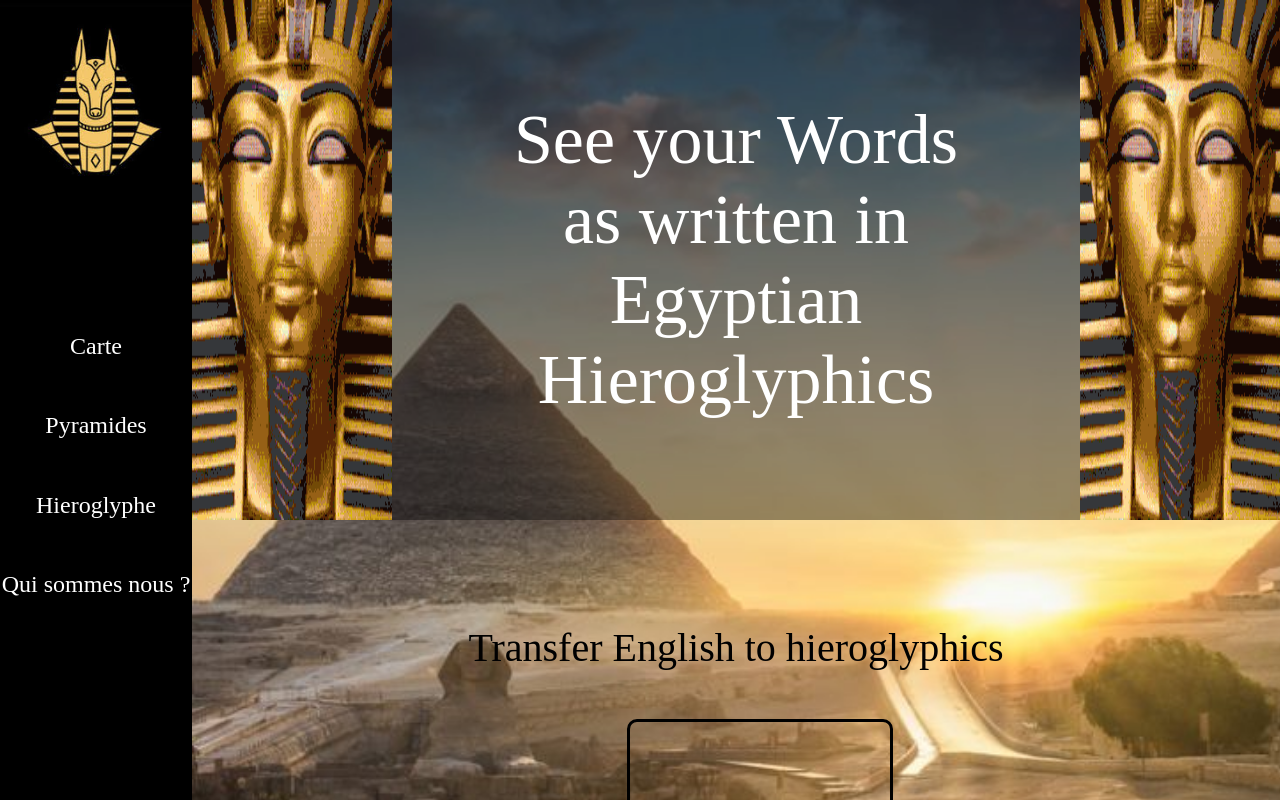
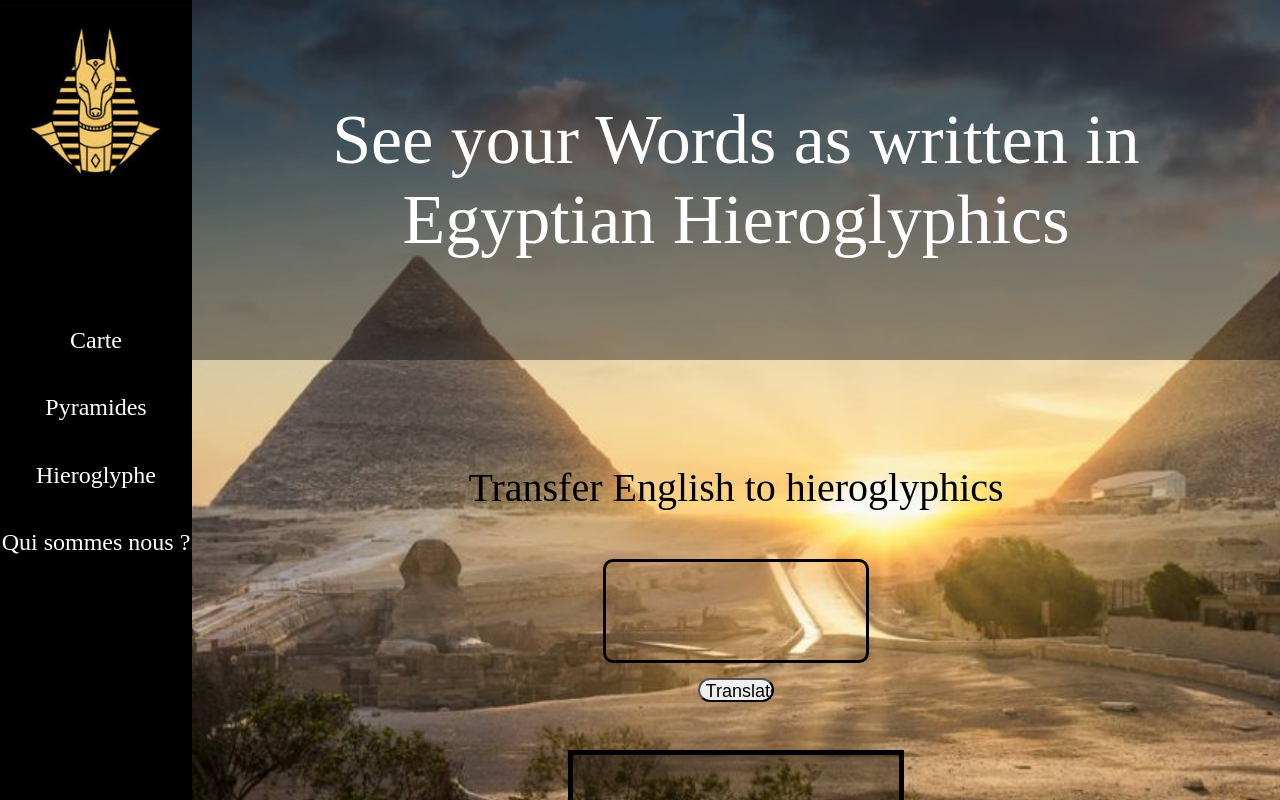
Before and after one commit to AmjadLille/ancient-egypt-hackaton, a React (Create React App) app in the folder egypt/: page /traduire in a window 1280 px wide. Shown: the top 800 px of the page. Built offline with nearby package versions, Linux system fonts and the light colour scheme; a web font is replaced by a local one.

Commit message:
fin style

```diff
--- a/egypt/src/components/traduire-page/traduire.jsx
+++ b/egypt/src/components/traduire-page/traduire.jsx
@@ -31,15 +31,15 @@ class Traduire extends React.Component {
     return (
       <Container>
         <Header>
-          <img src="/images/eye.gif" alt="eye" />
+          {/* <img src="/images/eye.gif" alt="eye" /> */}
           <Title style={{ fontFamily: "'Big Shoulders Inline Text', cursive" }}>See your Words as written in Egyptian Hieroglyphics </Title>
-          <img src="/images/eye.gif" alt="eye" />
+          {/* <img src="/images/eye.gif" alt="eye" /> */}
         </Header>
         <Label style={{ fontFamily: "'Big Shoulders Inline Text', cursive" }}>Transfer English to hieroglyphics</Label>
         <Trad>
           <form onSubmit={this.handleSubmit}>
             <Text value={text} onChange={this.handleChange} rows={5} cols={50} />
-            <input type="submit" value="Translate" style={{ marginTop: "15px", height: "3vh", fontSize: "18px" }} />
+            <input type="submit" value="Translate" style={{ marginTop: "15px", height: "3vh", width: "6vw", fontSize: "18px", borderRadius: "25px" }} />
           </form>
         </Trad>
 
--- a/egypt/src/components/traduire-page/traduire.style.js
+++ b/egypt/src/components/traduire-page/traduire.style.js
@@ -4,11 +4,14 @@ export const Container = styled.div`
   background-image: url("/images/egypt.jpg");
   width: 100%;
   min-height: 100vh;
+  max-height: 150vh;
   background-size: cover;
   form {
     margin: 6vh auto;
     display: flex;
     flex-direction: column;
+    justify-content: center;
+    align-items: center;
     width: 20%;
   }
 `;
@@ -37,8 +40,7 @@ export const Text = styled.input`
   border-radius: 10px;
   font-size: 20px;
   font-weight: bolder;
-  left: 30%;
-  top: 200px;
+
   background: transparent;
   &:focus {
     outline: none;
@@ -51,28 +53,6 @@ export const Text = styled.input`
   ::placeholder {
     color: white;
     opacity: 0.6;
-  }
-`;
-
-export const Button = styled.button`
-  width: 20vw;
-  height: 30px;
-  margin-top: 10px;
-  transition: all 0.5s ease;
-  color: black;
-  border: 3px solid black;
-  font-family: "Montserrat", sans-serif;
-  text-transform: uppercase;
-  text-align: center;
-
-  font-size: 14px;
-  background-color: transparent;
-  padding: 10px;
-  outline: none;
-  border-radius: 25px;
-
-  &:hover {
-    background-color: #fff;
   }
 `;
 
```
